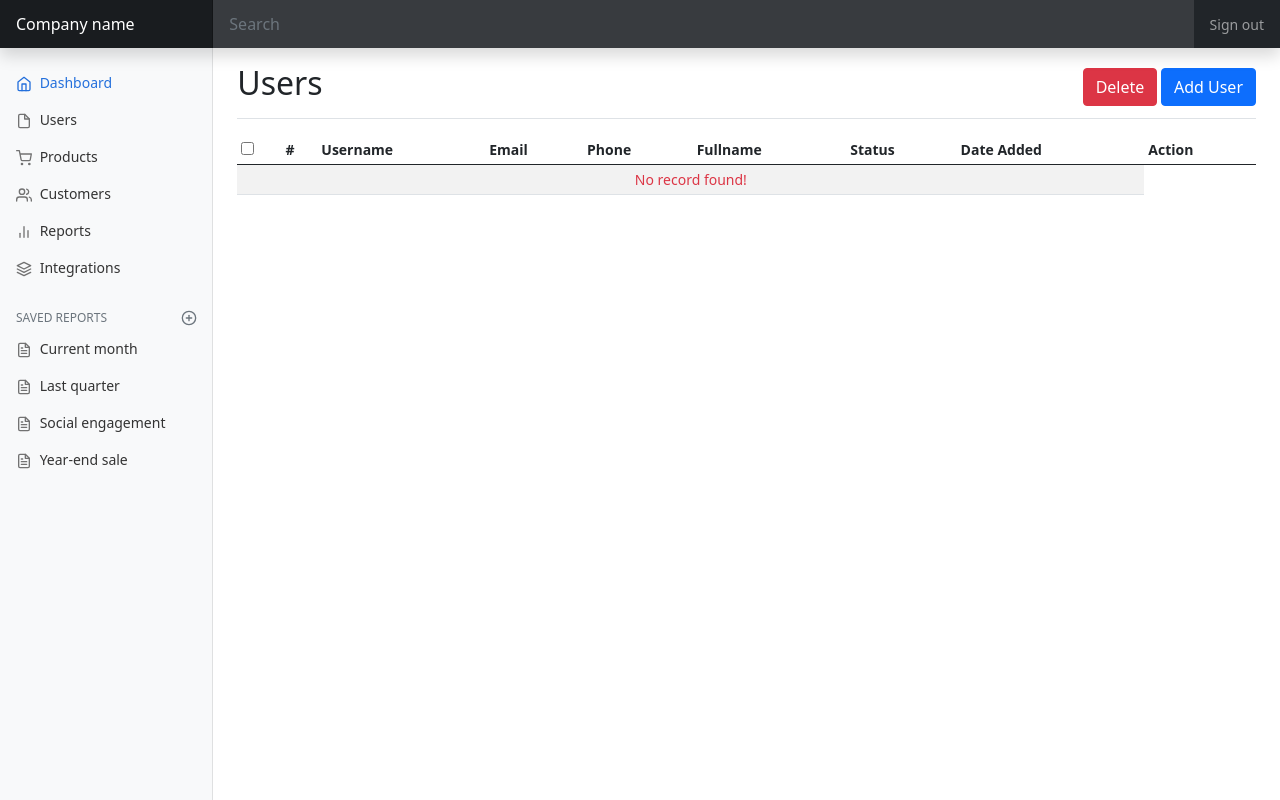
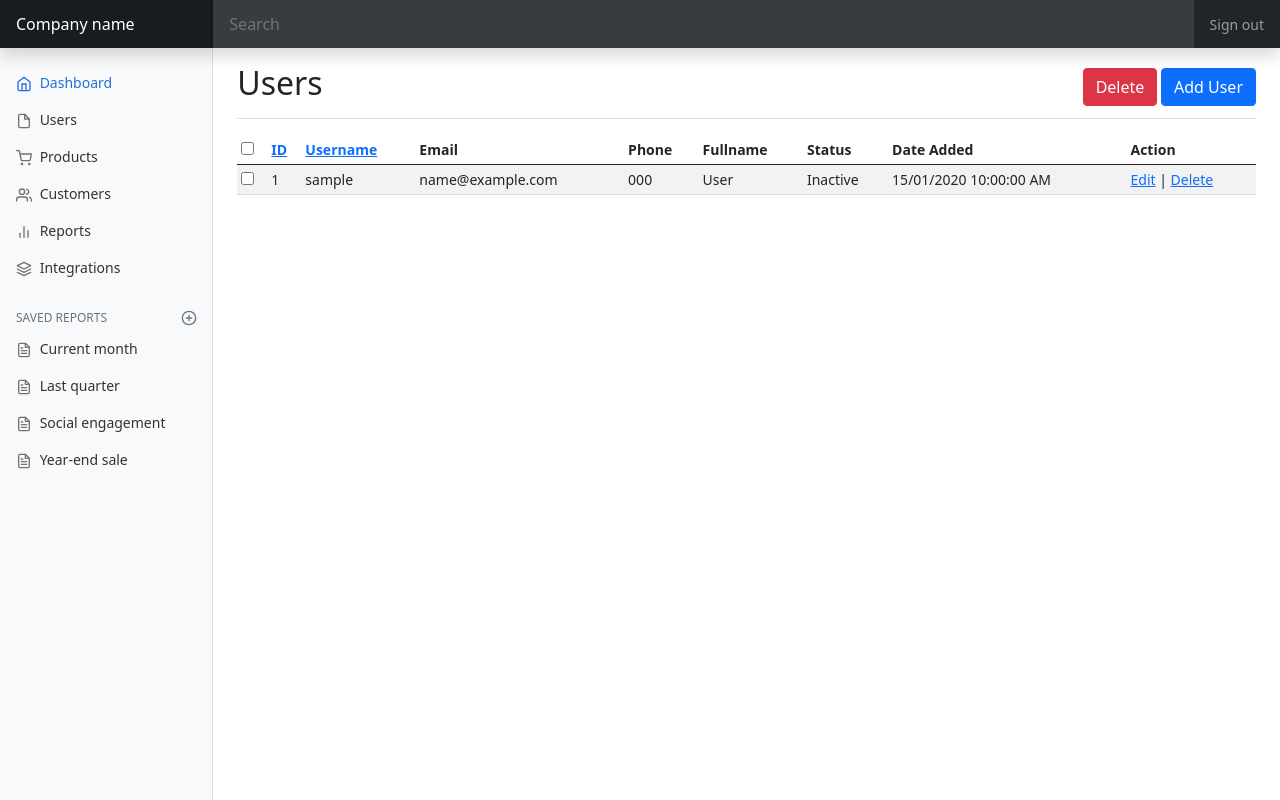
Before and after one commit to ashwanik88/training_aug_2021, a PHP site: page /admin/users.php in a window 1280 px wide. Run offline with PHP 8.4, Linux system fonts and the light colour scheme; the visitor is signed in with stand-in values (Sample User, id 1); tables that the repository leaves empty or names only in its code hold one stand-in row (values such as "Sample post").

Commit message:
Sorting added

```diff
--- a/admin/library/users_lib.php
+++ b/admin/library/users_lib.php
@@ -32,21 +32,32 @@ if(isset($_GET['action']) && !empty($_GET['action'])){
     }
 
 }
-$page_start = 10; // 0, 10, 20 | 1, 2, 3
+$page_start = 0;
 $page_limit = 10;
 $page = 1;
-$sql_total = "SELECT count(*) as total FROM users";
+
+$sort = 'user_id';
+$order = 'DESC';
+
+$sql_total = "SELECT count(*) as total FROM users"; // field alias as total
 $rs_total = mysqli_query($con, $sql_total);
 $rec_total = mysqli_fetch_assoc($rs_total);
 $total_users = $rec_total['total'];
 
+
 if(isset($_GET['page']) && !empty($_GET['page'])){
     $page = $_GET['page'];
-    $page_start = ($page - 1) * $page_limit;
+    $page_start = ($page - 1) * $page_limit; // 0, 10, 20 | 1, 2, 3
 }
 
-$sql = "SELECT * FROM users LIMIT ". $page_start .", " . $page_limit;
+if(isset($_GET['sort']) && !empty($_GET['sort']) && isset($_GET['order']) && !empty($_GET['order'])){
+    $sort = $_GET['sort'];
+    $order = $_GET['order'];
+}
+$sql = "SELECT * FROM users ORDER BY ". $sort ." ". $order ." LIMIT ". $page_start .", " . $page_limit;
 $rs = mysqli_query($con, $sql);
+
+$order = ($order == 'ASC')?'DESC':'ASC';
 
 $data_users = array();
 if(mysqli_num_rows($rs)){
--- a/admin/users.php
+++ b/admin/users.php
@@ -22,8 +22,8 @@ require_once('library/users_lib.php');
       <thead>
         <tr>
           <th scope="col"><input type="checkbox" onclick="$('.chk').prop('checked', $(this).is(':checked'));" /></th>
-          <th scope="col">#</th>
-          <th scope="col">Username</th>
+          <th scope="col"><a href="users.php?sort=user_id&order=<?php echo $order; ?>">ID</a></th>
+          <th scope="col"><a href="users.php?sort=username&order=<?php echo $order; ?>">Username</a></th>
           <th scope="col">Email</th>
           <th scope="col">Phone</th>
           <th scope="col">Fullname</th>
@@ -63,8 +63,18 @@ require_once('library/users_lib.php');
   <?php if($total_users > $page_limit){ ?>
   <nav aria-label="...">
     <ul class="pagination">
+    <?php if($page > 1){ ?>
+      <li class="page-item"><a class="page-link" href="users.php?page=<?php echo $page-1; ?>">Prev</a></li>
+      <?php }else{ ?>
+        <li class="page-item disabled"><a class="page-link" href="javascript:void(0);">Prev</a></li>
+      <?php } ?>
       <?php for($n = 1; $n <= ceil($total_users / $page_limit); $n++){ ?>
       <li class="page-item <?php echo ($page == $n)?'active':'';?>"><a class="page-link" href="users.php?page=<?php echo $n; ?>"><?php echo $n; ?></a></li>
+      <?php } ?>
+      <?php if($page < $n - 1){ ?>
+      <li class="page-item"><a class="page-link" href="users.php?page=<?php echo $page+1; ?>">Next</a></li>
+      <?php }else{ ?>
+        <li class="page-item disabled"><a class="page-link" href="javascript:void(0);">Next</a></li>
       <?php } ?>
     </ul>
   </nav>
```
